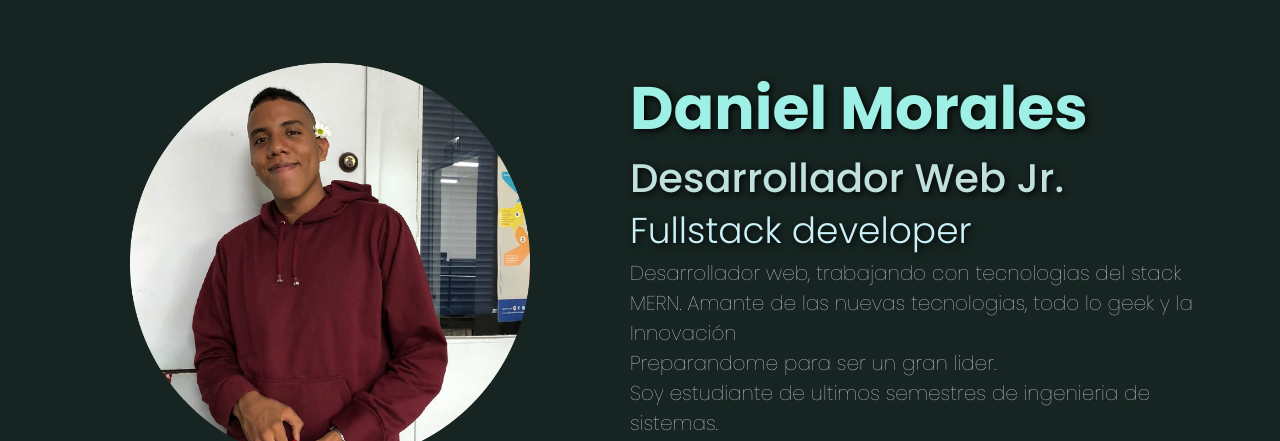
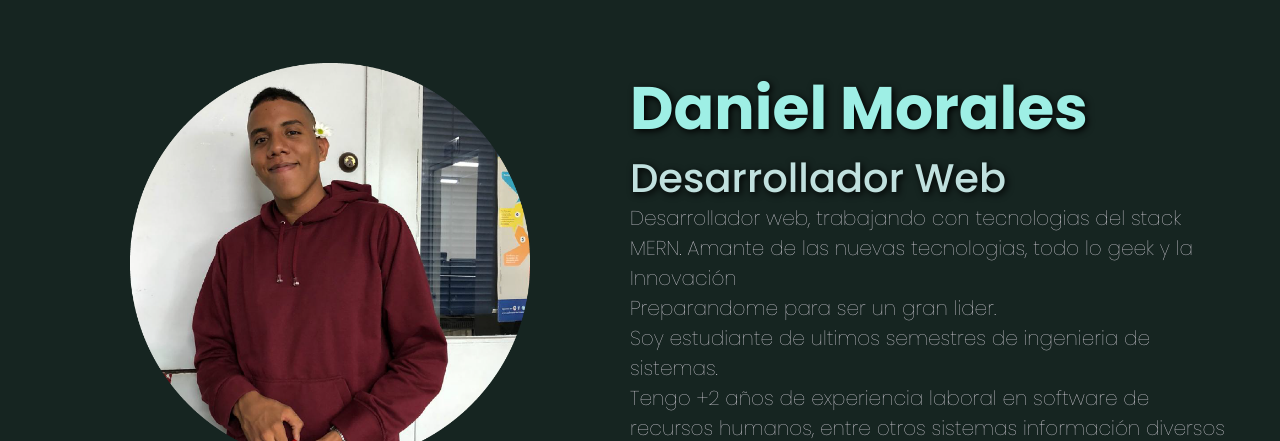
Before and after one commit to daniel-morales-dev/daniel-morales-dev.github.io, a website built with webpack: page src/index.html in a window 1280 px wide. Shown: the part 77-518 px from the top of the page. Built offline with nearby package versions, Linux system fonts and the light colour scheme.

Commit message:
feat: remove some phrases from description

```diff
--- a/src/views/home.html
+++ b/src/views/home.html
@@ -8,8 +8,7 @@
   </div>
   <div class="informacion-danielmorales">
     <h1 class="titulo-h1">Daniel Morales</h1>
-    <h2 class="titulo-h2">Desarrollador Web Jr.</h2>
-    <h3 class="titulo-h3">Fullstack developer</h3>
+    <h2 class="titulo-h2">Desarrollador Web</h2>
     <p>
       Desarrollador web, trabajando con tecnologias del stack MERN.</b> Amante de las nuevas tecnologias, todo lo geek y la Innovación<br />
       Preparandome para ser un gran lider.<br/>
```
Also changed, not shown: dist/assets/img/postgresql.svg (added), dist/assets/img/sass.svg (added), dist/bundle.js, dist/index.html, dist/main.css, 1 other file.
